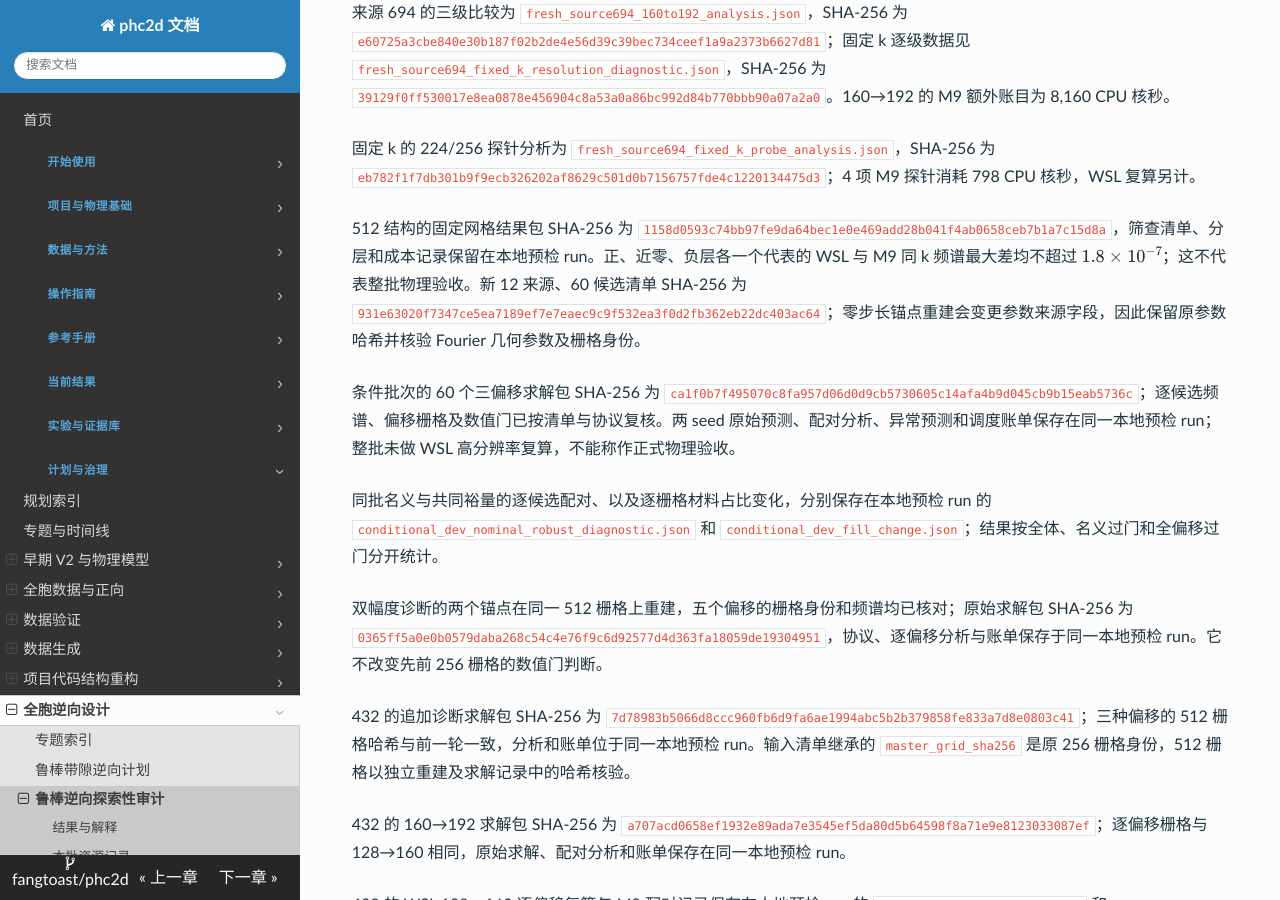
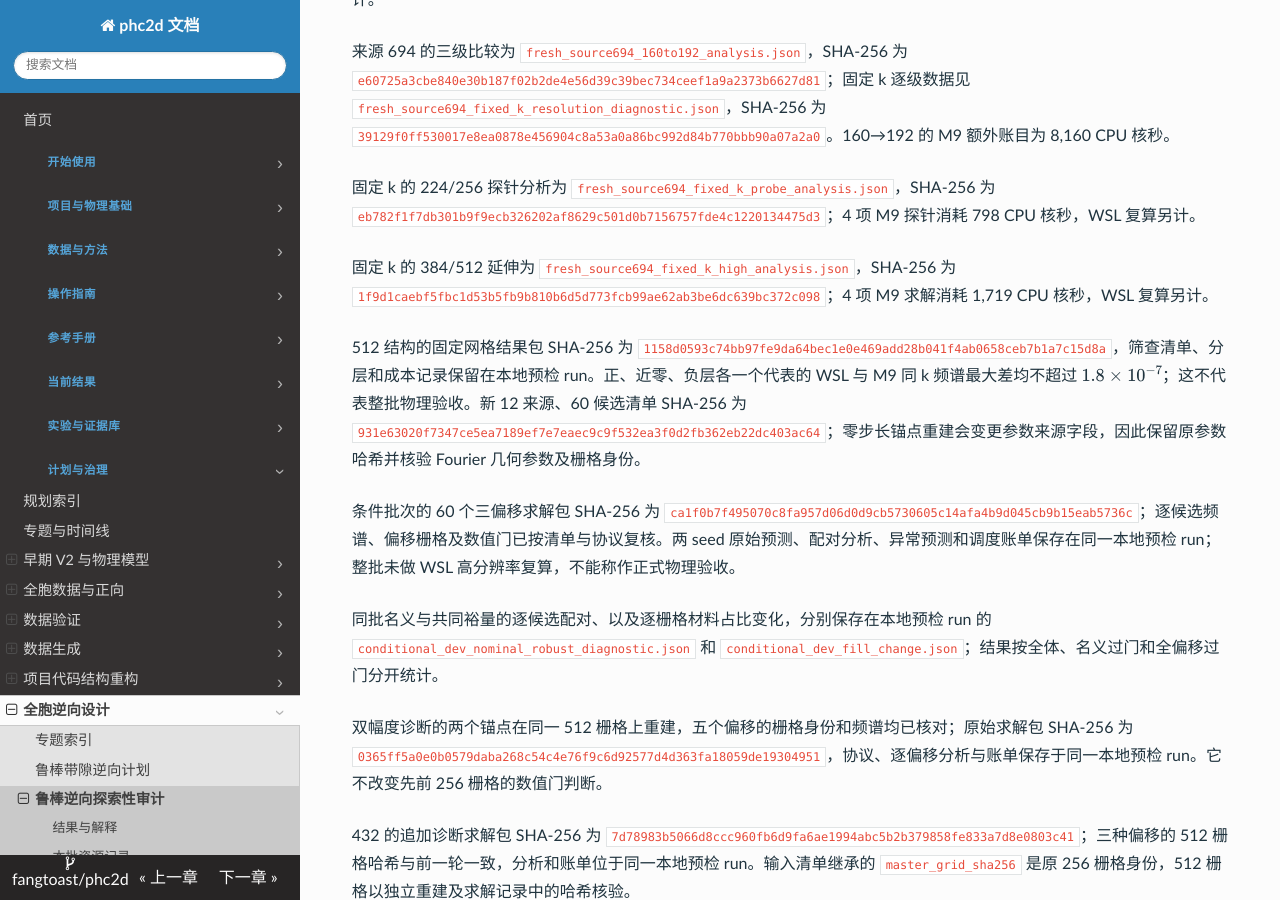
Before and after one commit to fangtoast/phc2d, an MkDocs documentation site: the page built from docs/results/inverse/鲁棒带隙逆向可用性审计.md, in a window 1280 px wide and 900 px high, scrolled down 7221 px. Built offline with MkDocs 1.6.1, drawn with Linux system fonts in a browser that asks for light colours; some of the changed text lies outside the part shown.

Commit message:
Record high-resolution fixed-k inverse checks

```diff
--- a/docs/results/inverse/鲁棒带隙逆向可用性审计.md
+++ b/docs/results/inverse/鲁棒带隙逆向可用性审计.md
@@ -96,6 +96,7 @@ source_artifacts:
 | 两个未收敛来源的整组 128→160 诊断 | 来源 548 的 5/5 候选通过；来源 694 为 4/5，剩余候选在两个偏移下的分辨率变化分别约为 0.000521 和 0.000582，高于 0.0005 阈值 | 两组在原精度锚点失败后选择并完整重算；两个预选锚点的 M9–WSL 最大频谱差均约 $1.19\times10^{-7}$。此结果不替代原盲读比较或证明其他来源收敛 |
 | 来源 694 的整组 160→192 与固定 k 诊断 | 5 个候选中 3 个通过；锚点在 128→160 通过后于 160→192 再次未过门，另一候选连续两级未过门。WSL 锚点最大频谱差约 $5.96\times10^{-8}$ | 在一个事后选取的相同 k 点，锚点第 4 带于分辨率 128、160、192 分别为 0.572812、0.572988、0.572391，呈非单调变化；其成因尚未确定，不能把加密视为必然单调收敛 |
 | 来源 694 的固定 k 高分辨率探针 | 一个扰动候选在选定 k 点的第 4 带从 224 到 256 分辨率变化约 0.000519；预选 256 案例的 M9–WSL 最大频谱差约 $5.96\times10^{-8}$ | 该变化略高于原带边阈值 0.0005，但这里只检查事后选定的 k 点，不能直接代替完整带边收敛判断，也不能证明误差成因 |
+| 来源 694 的固定 k 384/512 延伸 | 两个扰动结构、各两个已选 k 点的 B4/B5 频率在 384→512 的最大变化约 0.000147；预选 512 案例的 M9–WSL 最大频谱差约 $5.96\times10^{-8}$ | 固定点变化低于 0.0005，但不构成全 BZ 带边收敛；完整高分辨率计算成本和其他结构仍需验证 |
 | 几何表示差异 | 解析结构与零偏移 256×256 栅格的加密上下带边最大差分别约 0.00318、0.00313；带隙类别无翻转 | 二者的独立自适应搜索和材料表示不同，不能将解析结构直接视为扰动栅格的精确替代 |
 | 输入梯度与候选方向 | seed 1 的 12 组中，梯度选中候选相对组内均匀随机候选的真实裕量均差约 0.00009；含数值未通过组的描述性 bootstrap 区间跨零 | 未获得方向收益证据；7 个全部过门组也是事后筛选，不能当作独立正式测试 |
 
@@ -188,6 +189,8 @@ Global–Local seed 0 回放记录为 `validation_replay_global_local_seed0.json
 
 固定 k 的 224/256 探针分析为 `fresh_source694_fixed_k_probe_analysis.json`，SHA-256 为 `eb782f1f7db301b9f9ecb326202af8629c501d0b7156757fde4c1220134475d3`；4 项 M9 探针消耗 798 CPU 核秒，WSL 复算另计。
 
+固定 k 的 384/512 延伸为 `fresh_source694_fixed_k_high_analysis.json`，SHA-256 为 `1f9d1caebf5fbc1d53b5fb9b810b6d5d773fcb99ae62ab3be6dc639bc372c098`；4 项 M9 求解消耗 1,719 CPU 核秒，WSL 复算另计。
+
 512 结构的固定网格结果包 SHA-256 为 `1158d0593c74bb97fe9da64bec1e0e469add28b041f4ab0658ceb7b1a7c15d8a`，筛查清单、分层和成本记录保留在本地预检 run。正、近零、负层各一个代表的 WSL 与 M9 同 k 频谱最大差均不超过 $1.8\times10^{-7}$；这不代表整批物理验收。新 12 来源、60 候选清单 SHA-256 为 `931e63020f7347ce5ea7189ef7e7eaec9c9f532ea3f0d2fb362eb22dc403ac64`；零步长锚点重建会变更参数来源字段，因此保留原参数哈希并核验 Fourier 几何参数及栅格身份。
 
 条件批次的 60 个三偏移求解包 SHA-256 为 `ca1f0b7f495070c8fa957d06d0d9cb5730605c14afa4b9d045cb9b15eab5736c`；逐候选频谱、偏移栅格及数值门已按清单与协议复核。两 seed 原始预测、配对分析、异常预测和调度账单保存在同一本地预检 run；整批未做 WSL 高分辨率复算，不能称作正式物理验收。
```
